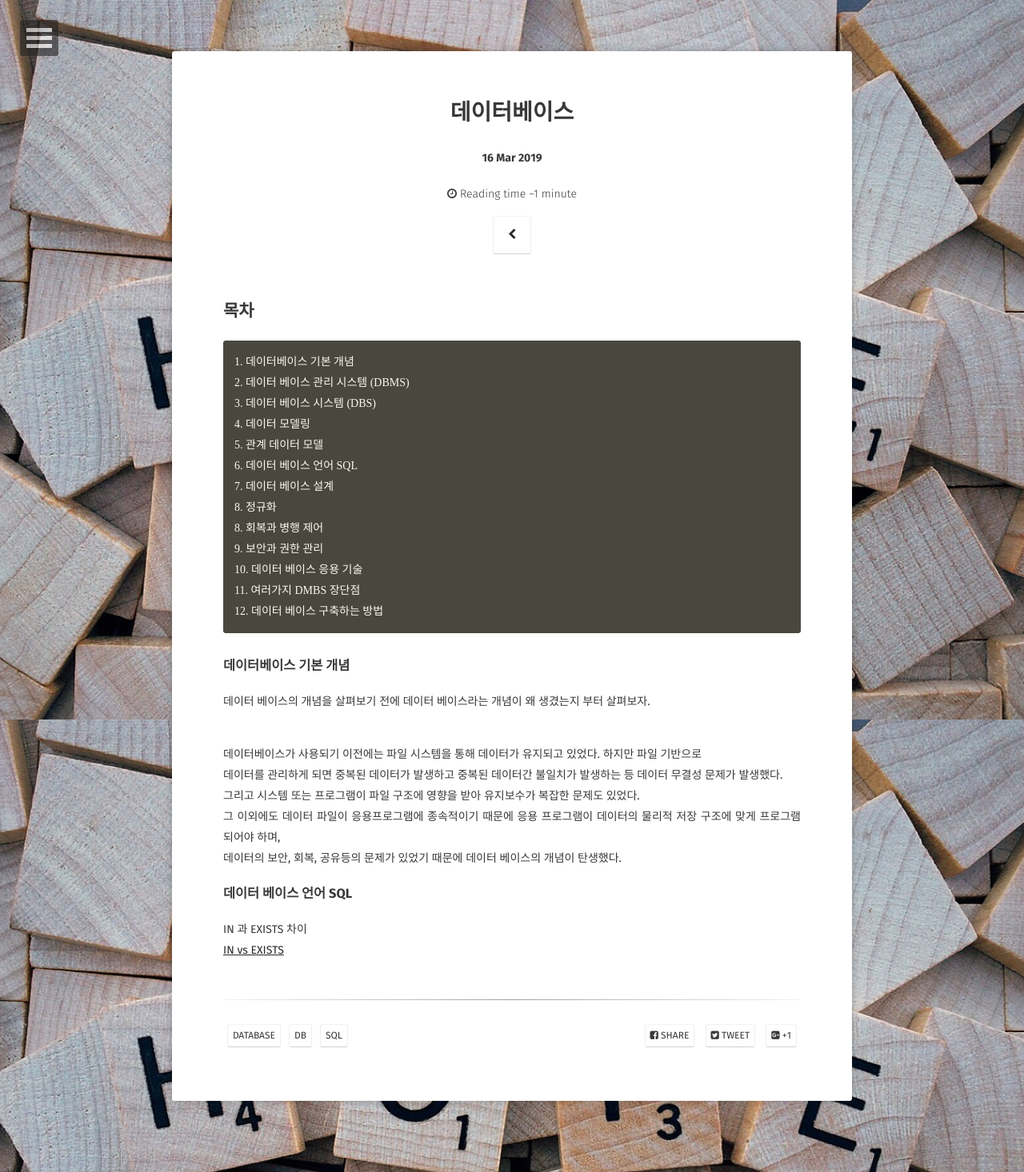
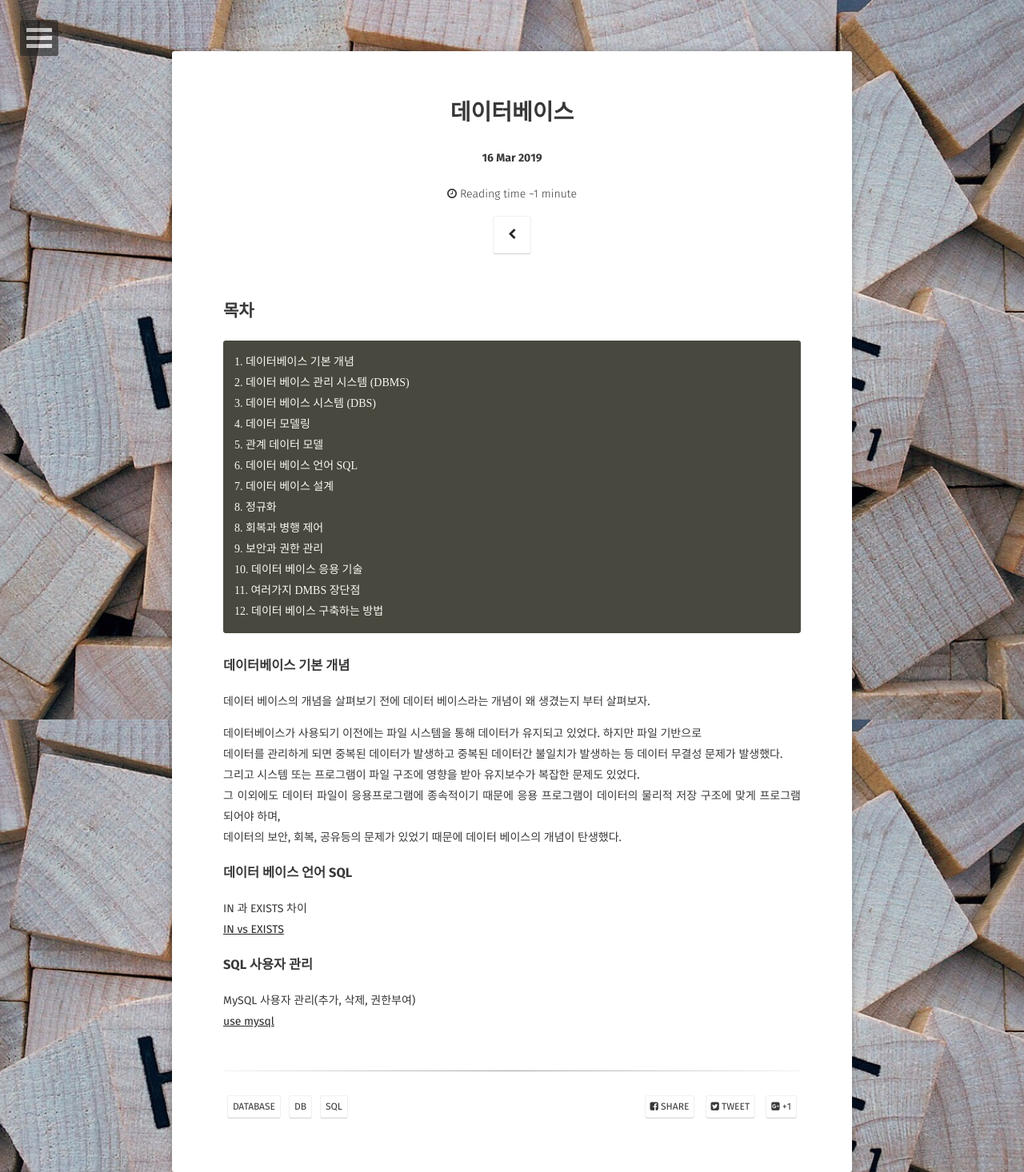
Before and after one commit to Jungjihyuk/JH_Life, a Jekyll site: the page built from _posts/2019-03-16-database.md, in a window 1280 px wide. Shown: the whole page at 80% size. Built offline with Jekyll 4.4.1, drawn with Linux system fonts in a browser that asks for light colours; some web fonts are replaced; comment, search, counter and statistics services are not loaded.

Commit message:
database 사용자관리 추가

````diff
--- a/_posts/2019-03-16-database.md
+++ b/_posts/2019-03-16-database.md
@@ -27,7 +27,7 @@ tag:
 ```
 ### 데이터베이스 기본 개념
 
-데이터 베이스의 개념을 살펴보기 전에 데이터 베이스라는 개념이 왜 생겼는지 부터 살펴보자.<br><br>
+데이터 베이스의 개념을 살펴보기 전에 데이터 베이스라는 개념이 왜 생겼는지 부터 살펴보자.<br>
 
 데이터베이스가 사용되기 이전에는 파일 시스템을 통해 데이터가 유지되고 있었다. 하지만 파일 기반으로<br>
 데이터를 관리하게 되면 중복된 데이터가 발생하고 중복된 데이터간 불일치가 발생하는 등 데이터 무결성 문제가 발생했다.<br>
@@ -40,3 +40,9 @@ tag:
 
 IN 과 EXISTS 차이 <br>
 [IN vs EXISTS](https://wedul.site/450)
+
+
+### SQL 사용자 관리
+
+MySQL 사용자 관리(추가, 삭제, 권한부여)<br>
+[use mysql](https://blog.opid.kr/237)
````
